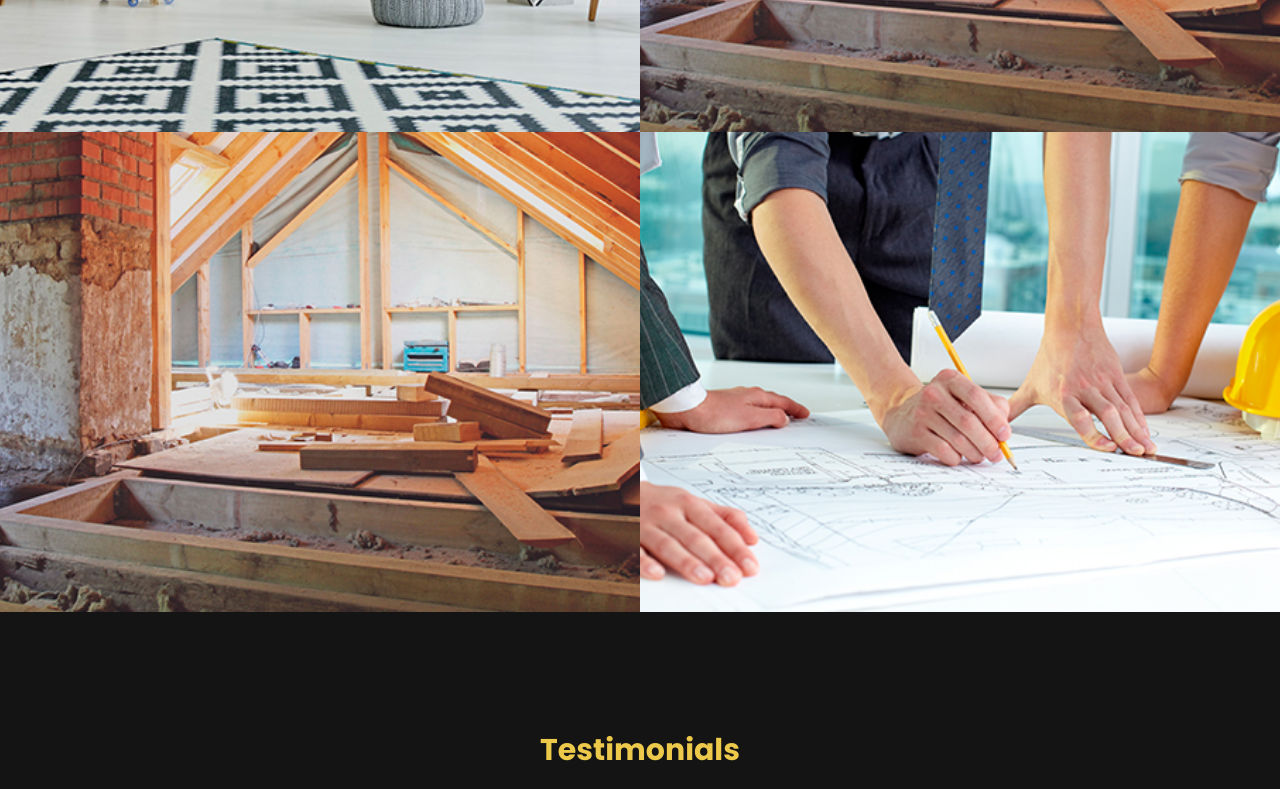
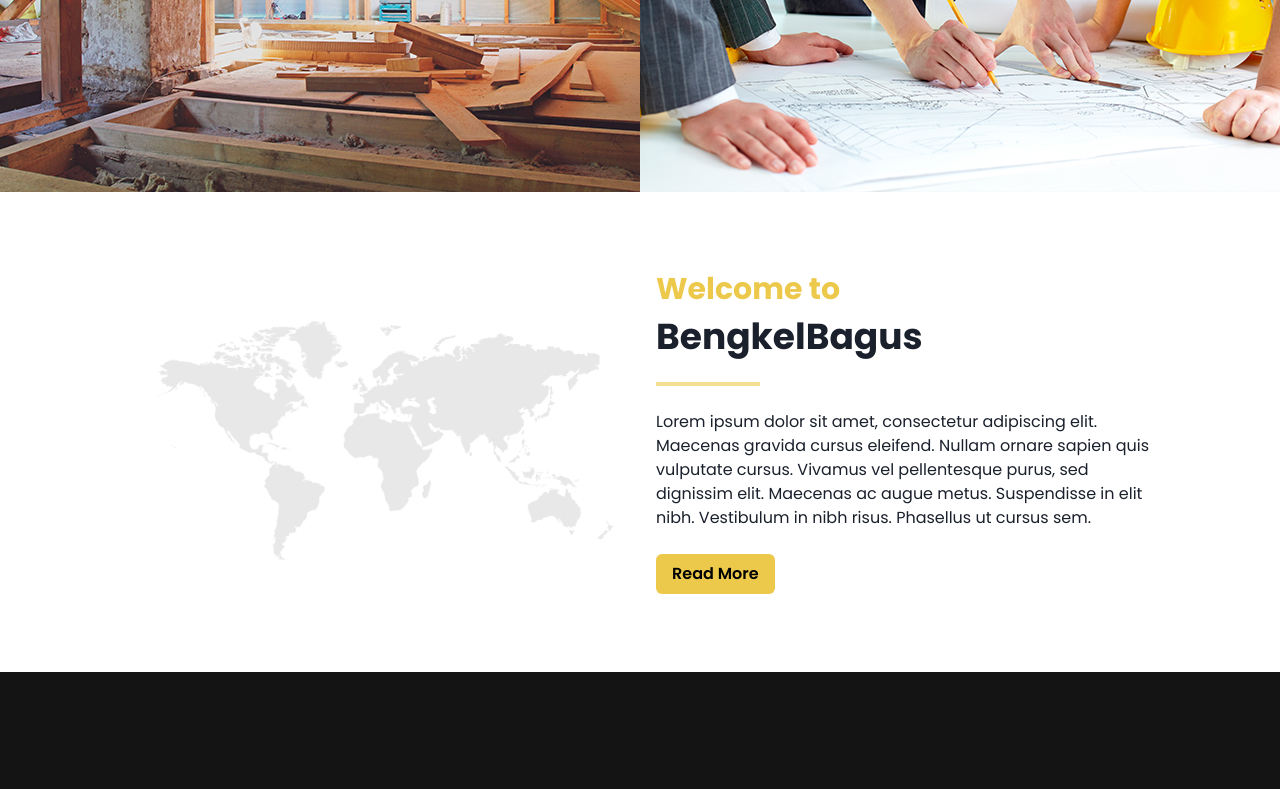
Before and after one commit to bengkelbagus/bengkelbagus, a Next.js app: page / in a window 1280 px wide. Shown: the part 2580-3369 px from the top of the page. Built offline with nearby package versions, Linux system fonts and the light colour scheme.

Commit message:
add highlight post

```diff
--- /dev/null
+++ b/components/landingPage/HighlightPostSection.js
@@ -0,0 +1,50 @@
+import useWindowSize from "@/Hooks/UseWindowSize";
+import { Button } from "@chakra-ui/button";
+import { Image } from "@chakra-ui/image";
+
+const { Box, VStack, Heading, Divider, Text } = require("@chakra-ui/layout");
+
+const HighlightPostSection = () => {
+  const { isLaptopDisplay } = useWindowSize();
+
+  return (
+    <Box minH="60vh" display="flex" alignItems="center">
+      <Box
+        height="fit-content"
+        width={isLaptopDisplay ? "80%" : "60%"}
+        m="auto"
+        display="flex"
+        flexWrap="wrap"
+        alignItems="center"
+        gridGap="2rem"
+      >
+        <Box flex="1">
+          <Image src="/images/world-map.png" alt="highlight-pic" />
+        </Box>
+        <VStack flex="1" minW="200px" alignItems="flex-start" gridGap="1rem">
+          <VStack alignItems="flex-start">
+            <Heading as="h1" size="lg" color="yellow.400">
+              Welcome to
+            </Heading>
+            <Heading as="h1" size="xl">
+              BengkelBagus
+            </Heading>
+          </VStack>
+          <Divider borderColor="yellow.400" borderWidth="2px" width="100px" />
+          <Text>
+            Lorem ipsum dolor sit amet, consectetur adipiscing elit. Maecenas
+            gravida cursus eleifend. Nullam ornare sapien quis vulputate cursus.
+            Vivamus vel pellentesque purus, sed dignissim elit. Maecenas ac
+            augue metus. Suspendisse in elit nibh. Vestibulum in nibh risus.
+            Phasellus ut cursus sem.
+          </Text>
+          <Button backgroundColor="yellow.400" colorScheme="yellow">
+            Read More
+          </Button>
+        </VStack>
+      </Box>
+    </Box>
+  );
+};
+
+export default HighlightPostSection;
--- a/components/landingPage/LatestNewsSection.js
+++ b/components/landingPage/LatestNewsSection.js
@@ -37,7 +37,8 @@ const LatestNewsSection = () => {
       display="flex"
       flexDir="column"
       alignItems="center"
-      p="5%"
+      px="5%"
+      py="10vh"
       gridGap="1rem"
     >
       <Heading as="h1" size="lg" color="yellow.400" fontWeight="light">
@@ -48,7 +49,7 @@ const LatestNewsSection = () => {
       </Heading>
       <Divider borderColor="yellow.400" borderWidth="2px" width="150px" />
       <HStack width="100%" mt="3rem">
-        <GliderCarousel>
+        <GliderCarousel isArrow>
           {latestNews.map((data, index) => (
             <CarouselItem key={index}>
               <ArticlesCard
--- a/components/landingPage/PortofolioSection.js
+++ b/components/landingPage/PortofolioSection.js
@@ -50,16 +50,10 @@ const PortofolioSection = () => {
         </Heading>
         <Divider borderColor="yellow.400" borderWidth="2px" width="100px" />
       </Box>
-      <Grid
-        marginX="auto"
-        width={isLaptopDisplay ? "auto" : "40vw"}
-        gridTemplateColumns={isMobileDisplay ? "1fr" : "repeat(2, 1fr)"}
-      >
+      <Grid gridTemplateColumns={isMobileDisplay ? "1fr" : "repeat(2, 1fr)"}>
         {imagesPortofolio.map((data, index) => (
           <GridItem key={index}>
-            <AspectRatio ratio={4 / 3}>
-              <Image boxSize="100%" src={data.src} alt={index} />
-            </AspectRatio>
+            <Image boxSize="100%" src={data.src} alt={index} />
           </GridItem>
         ))}
       </Grid>
--- a/components/landingPage/ProductionStepsSection.js
+++ b/components/landingPage/ProductionStepsSection.js
@@ -49,7 +49,7 @@ const ProductionStepsSection = () => {
       alignItems="center"
     >
       <Grid
-        width={isLaptopDisplay ? "100%" : "80vw"}
+        width="100%"
         minH="40vh"
         gridTemplateColumns={isTabletDisplay ? "1fr" : "repeat(3, 1fr)"}
       >
@@ -58,7 +58,7 @@ const ProductionStepsSection = () => {
             minH="350px"
             height="100%"
             key={index}
-            p="1rem"
+            p="2rem"
             backgroundImage={data.bgImage}
             backgroundBlendMode="overlay"
             backgroundSize="cover"
--- a/components/landingPage/index.js
+++ b/components/landingPage/index.js
@@ -1,6 +1,7 @@
 import { Box } from "@chakra-ui/layout";
 import AboutSection from "./AboutSection";
 import HeroSection from "./HeroSection";
+import HighlightPostSection from "./HighlightPostSection";
 import LatestNewsSection from "./LatestNewsSection";
 import PortofolioSection from "./PortofolioSection";
 import ProductionStepsSection from "./ProductionStepsSection";
@@ -13,6 +14,7 @@ const LandingPage = () => {
       <AboutSection />
       <ProductionStepsSection />
       <PortofolioSection />
+      <HighlightPostSection />
       <TestimonialSection />
       <LatestNewsSection />
     </Box>
```
Also changed, not shown: public/images/world-map.png (added).
